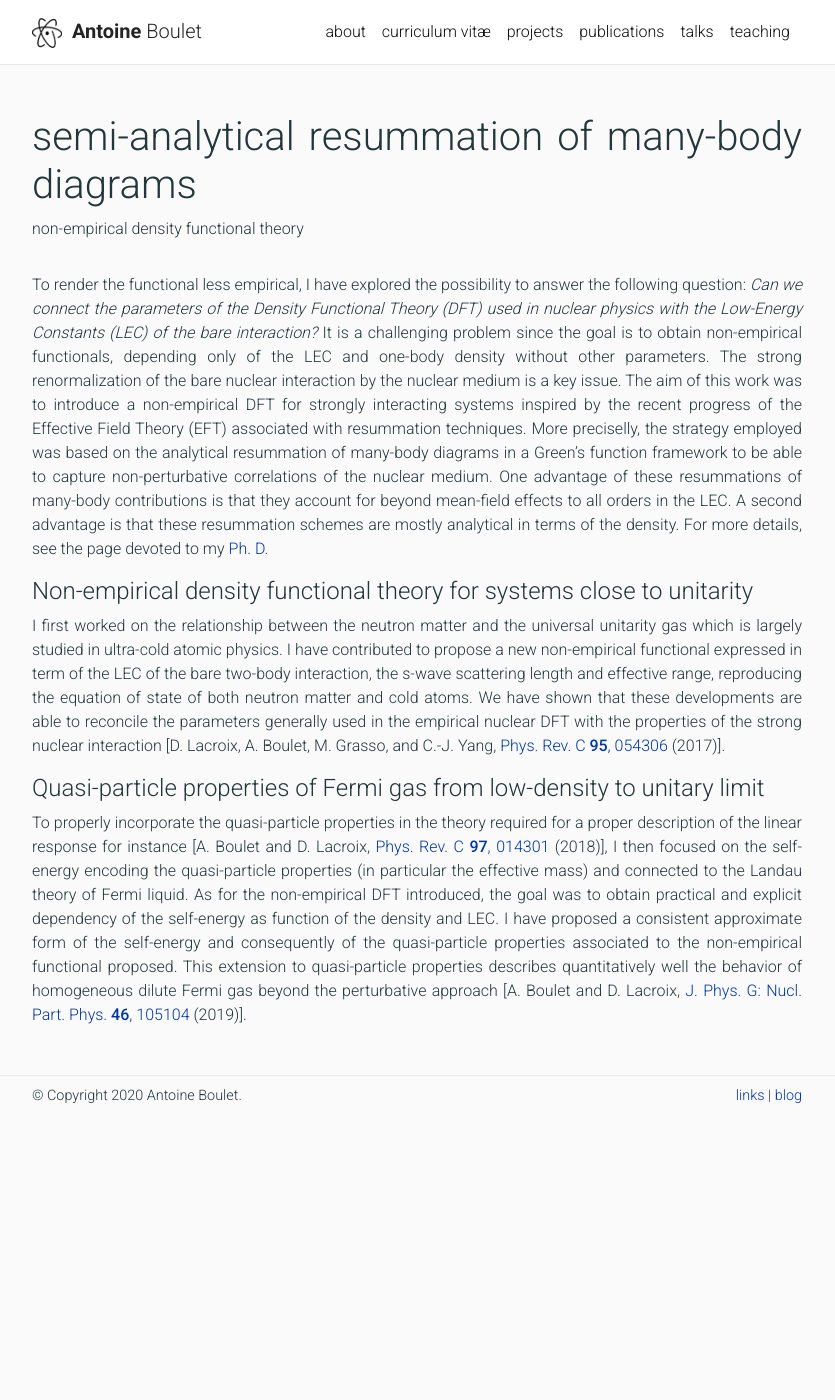
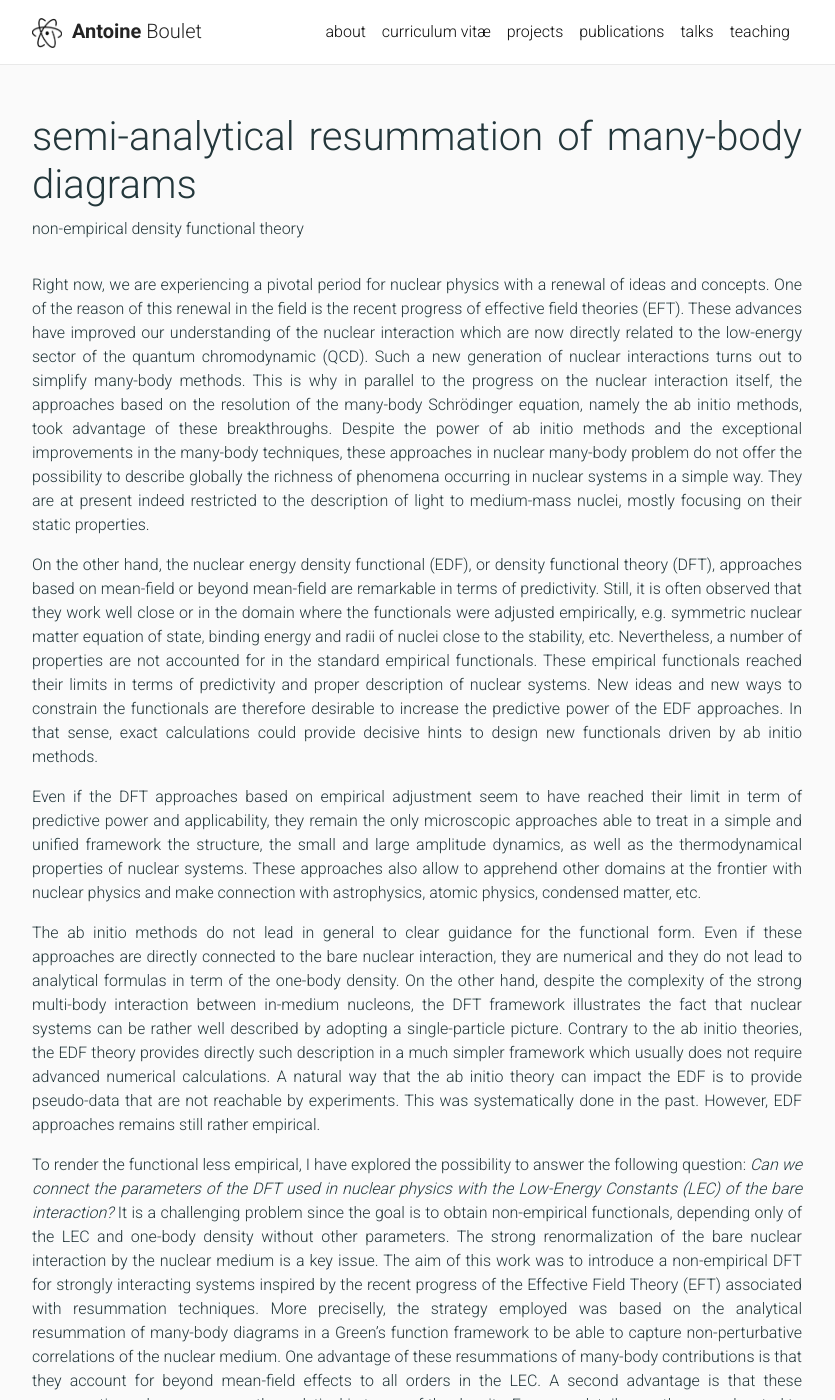
Before and after one commit to AntoineBoulet/antoineboulet.github.io, a Jekyll site: the page built from _pages/resummation.md, in a window 1280 px wide and 1400 px high. Shown: the whole window, without its empty margins (223-1058 px from the left). Built offline with Jekyll 4.4.1, drawn with Linux system fonts in a browser that asks for light colours; nearby versions of some CDN libraries; a style sheet for code colours, icons or effects is not loaded.

Commit message:
Update resummation.md

```diff
--- a/_pages/resummation.md
+++ b/_pages/resummation.md
@@ -7,7 +7,16 @@
 nav: false
 ---
 
-To render the functional less empirical, I have explored the possibility to answer the following question: *Can we connect the parameters of the Density Functional Theory (DFT) used in nuclear physics with the Low-Energy Constants (LEC) of the bare interaction?* It is a challenging problem since the goal is to obtain non-empirical functionals, depending only of the LEC and one-body density without other parameters. The strong renormalization of the bare nuclear interaction by the nuclear medium is a key issue. The aim of this work was to introduce a non-empirical DFT for strongly interacting systems inspired by the recent progress of the Effective Field Theory (EFT) associated with resummation techniques. More preciselly, the strategy employed was based on the analytical resummation of many-body diagrams in a Green’s function framework to be able to capture non-perturbative correlations of the nuclear medium. One advantage of these resummations of many-body contributions is that they account for beyond mean-field effects to all orders in the LEC. A second advantage is that these resummation schemes are mostly analytical in terms of the density. For more details, see the page devoted to my <a href="https://antoineboulet.github.io/news/phd_defense/" target="_blank">Ph. D.</a>
+Right now, we are experiencing a pivotal period for nuclear physics with a renewal of ideas and concepts. One of the reason of this renewal in the field is the recent progress of effective field theories (EFT). These advances have improved our understanding of the nuclear interaction which are now directly related to the low-energy sector of the quantum chromodynamic (QCD). Such a new generation of nuclear interactions turns out to simplify many-body methods. This is why in parallel to the progress on the nuclear interaction itself, the approaches based on the resolution of the many-body Schrödinger equation, namely the ab initio methods, took advantage of these breakthroughs. Despite the power of ab initio methods and the exceptional improvements in the many-body techniques, these approaches in nuclear many-body problem do not offer the possibility to describe globally the richness of phenomena occurring in nuclear systems in a simple way. They are at present indeed restricted to the description of light to medium-mass nuclei, mostly focusing on their static properties.
+
+On the other hand, the nuclear energy density functional (EDF), or density functional theory (DFT), approaches based on mean-field or beyond mean-field are remarkable in terms of predictivity. Still, it is often observed that they work well close or in the domain where the functionals were adjusted empirically, e.g. symmetric nuclear matter equation of state, binding energy and radii of nuclei close to the stability, etc. Nevertheless, a number of properties are not accounted for in the standard empirical functionals. These empirical functionals reached their limits in terms of predictivity and proper description of nuclear systems. New ideas and new ways to constrain the functionals are therefore desirable to increase the predictive power of the EDF approaches. In that sense, exact calculations could provide decisive hints to design new functionals driven by ab initio methods.
+
+Even if the DFT approaches based on empirical adjustment seem to have reached their limit in term of predictive power and applicability, they remain the only microscopic approaches able to treat in a simple and unified framework the structure, the small and large amplitude dynamics, as well as the thermodynamical properties of nuclear systems. These approaches also allow to apprehend other domains at the frontier with nuclear physics and make connection with astrophysics, atomic physics, condensed matter, etc.
+
+The ab initio methods do not lead in general to clear guidance for the functional form. Even if these approaches are directly connected to the bare nuclear interaction, they are numerical and they do not lead to analytical formulas in term of the one-body density. On the other hand, despite the complexity of the strong multi-body interaction between in-medium nucleons, the DFT framework illustrates the fact that nuclear systems can be rather well described by adopting a single-particle picture. Contrary to the ab initio theories, the EDF theory provides directly such description in a much simpler framework which usually does not require advanced numerical calculations. A natural way that the ab initio theory can impact the EDF is to provide pseudo-data that are not reachable by experiments. This was systematically done in the past. However, EDF approaches remains still rather empirical.
+
+
+To render the functional less empirical, I have explored the possibility to answer the following question: *Can we connect the parameters of the DFT used in nuclear physics with the Low-Energy Constants (LEC) of the bare interaction?* It is a challenging problem since the goal is to obtain non-empirical functionals, depending only of the LEC and one-body density without other parameters. The strong renormalization of the bare nuclear interaction by the nuclear medium is a key issue. The aim of this work was to introduce a non-empirical DFT for strongly interacting systems inspired by the recent progress of the Effective Field Theory (EFT) associated with resummation techniques. More preciselly, the strategy employed was based on the analytical resummation of many-body diagrams in a Green’s function framework to be able to capture non-perturbative correlations of the nuclear medium. One advantage of these resummations of many-body contributions is that they account for beyond mean-field effects to all orders in the LEC. A second advantage is that these resummation schemes are mostly analytical in terms of the density. For more details, see the page devoted to my <a href="https://antoineboulet.github.io/news/phd_defense/" target="_blank">Ph. D.</a>
 
 #### Non-empirical density functional theory for systems close to unitarity
 
```
